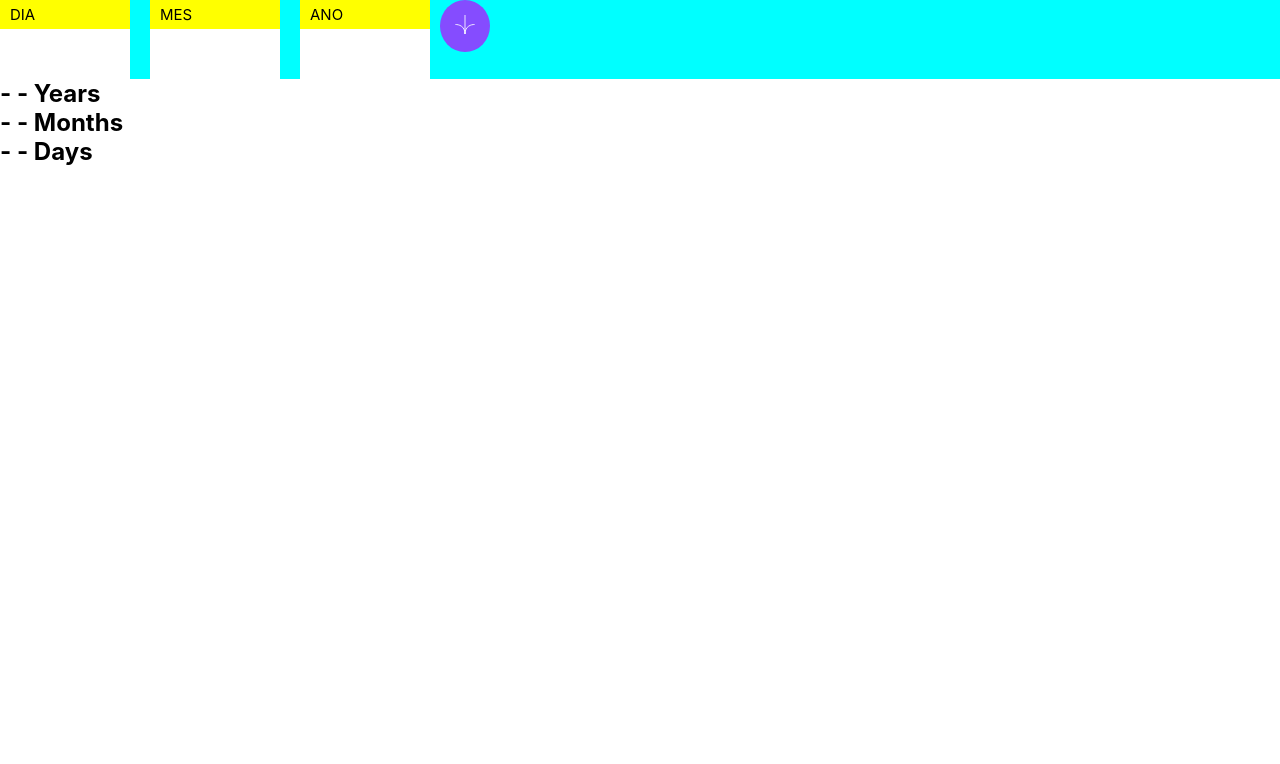
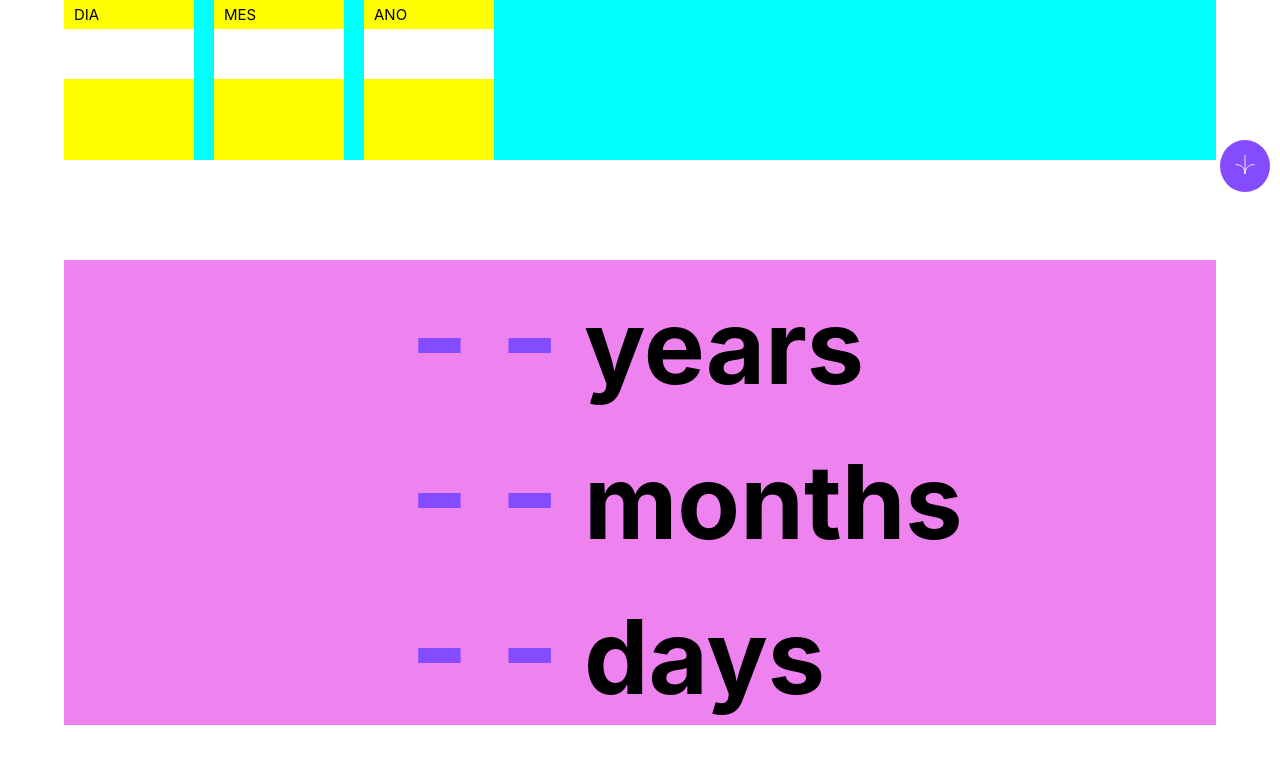
Before and after one commit to vitorhub/age-calculator-app, a Next.js app: page / in a window 1280 px wide. Shown: the top 764 px of the page. Built offline with nearby package versions, Linux system fonts and the light colour scheme.

Commit message:
styling form

```diff
--- a/src/app/page.module.css
+++ b/src/app/page.module.css
@@ -2,6 +2,9 @@
   display: flex;
   background-color: aqua;
   gap: 10px;
+  width: 90%;
+  height: 20vh;
+  margin: auto;
 }
 #mainForm div div label{
   padding: 5px 10px;
@@ -16,10 +19,11 @@
   display: flex;
   flex-direction: column;
   background-color: yellow;
+  width: 130px;
 }
 .campos div input{
   height: 50px;
-  width: 130px;
+  width: 100%;
   padding: 5px 10px;
   outline: none;
   font-size: 30px;
@@ -39,8 +43,6 @@
    -moz-appearance: textfield;
    appearance: textfield;
 }
-
-
 .arrow{
   background-color: #854CFF;
   border: none;
@@ -51,6 +53,9 @@
   padding: 15px;
   border-radius: 50%;
   align-self: flex-start;
+  position: absolute;
+  right: 10px;
+  top: 140px;
 }
 .mudaLabelDia{
   color: #FF5757;
@@ -58,3 +63,17 @@
 .mudaInputDia{
   border: 1px solid #FF5757;
 }
+.result{
+  margin: auto;
+  background-color: violet;
+  width: 90%;
+  margin-top: 100px;
+}
+.result h2{
+  margin-left: 30%;
+  font-size: 8vw;
+}
+.result h2 span{
+  color: #854CFF;
+  font-size: 10vw;
+}
--- a/src/app/page.tsx
+++ b/src/app/page.tsx
@@ -12,9 +12,9 @@ export default function Home() {
   const [d, setD] = useState<number | string>(0)
   const [m, setM] = useState<number | string>(0)
   const [a, setA] = useState<number | string>(0)
-  const [ dayRed, setDayRed ] = useState(false)
-  const [ monthRed, setMonthRed] = useState(false)
-  const [ yearRed, setYearRed] = useState(false)
+  const [dayRed, setDayRed] = useState(false)
+  const [monthRed, setMonthRed] = useState(false)
+  const [yearRed, setYearRed] = useState(false)
 
   function exibeResult(dia: any, mes: any, ano: any) {
     const hoje = new Date();
@@ -38,13 +38,13 @@ export default function Home() {
     exibeResult(d, m, a);
   }
 
-  function estiliza(){
+  function estiliza() {
     setDayRed(!dayRed)
 
   }
 
   return (
-    <>
+    <div className={styles.container} >
       <Formik
         initialValues={{ dia: '', mes: '', ano: '' }}
         validate={values => {
@@ -54,11 +54,13 @@ export default function Home() {
           setM(values.mes);
           setA(values.ano);
           const errors = { dia: "", mes: "", ano: "" };
-          if (resultado[0] === "OK" || resultado[0] === undefined ) {   setDayRed(false)
-          }else{ errors.dia = resultado[0];  setDayRed(true)}
+          if (resultado[0] === "OK" || resultado[0] === undefined) {
+            setDayRed(false)
+          } else { errors.dia = resultado[0]; setDayRed(true) }
 
-          if (resultado[1] !== "OK") { errors.mes = resultado[1];
-          }else{      }
+          if (resultado[1] !== "OK") {
+            errors.mes = resultado[1];
+          } else { }
           if (resultado[2] !== "OK") { errors.ano = resultado[2]; }
           return errors;
         }}
@@ -73,8 +75,8 @@ export default function Home() {
               <Form onSubmit={(e) => { executa(e) }} id={styles.mainForm} >
                 <div className={styles.campos}>
                   <div className={styles.day}>
-                    <label htmlFor="dia" className={ dayRed ? (styles.mudaLabelDia) : '' }>Dia</label>
-                    <Field type="number" name="dia" className={dayRed ? (styles.mudaInputDia) : styles.mudaInput}/>
+                    <label htmlFor="dia" className={dayRed ? (styles.mudaLabelDia) : ''}>Dia</label>
+                    <Field type="number" name="dia" className={dayRed ? (styles.mudaInputDia) : styles.mudaInput} />
                     <ErrorMessage name="dia" component="div" className={styles.erro} />
                   </div>
                   <div className={styles.month}>
@@ -96,10 +98,12 @@ export default function Home() {
           )
         }
       </Formik>
-      <h2>{anos} Years</h2>
-      <h2>{meses} Months</h2>
-      <h2>{dias} Days </h2>
-    </>
+      <div className={styles.result}>
+        <h2><span>{anos}</span> years</h2>
+        <h2><span>{meses}</span> months</h2>
+        <h2><span>{dias}</span> days </h2>
+      </div>
+    </div>
   )
 }
 // https://mohamed806h.github.io/Age-calculator-app-main/
```
